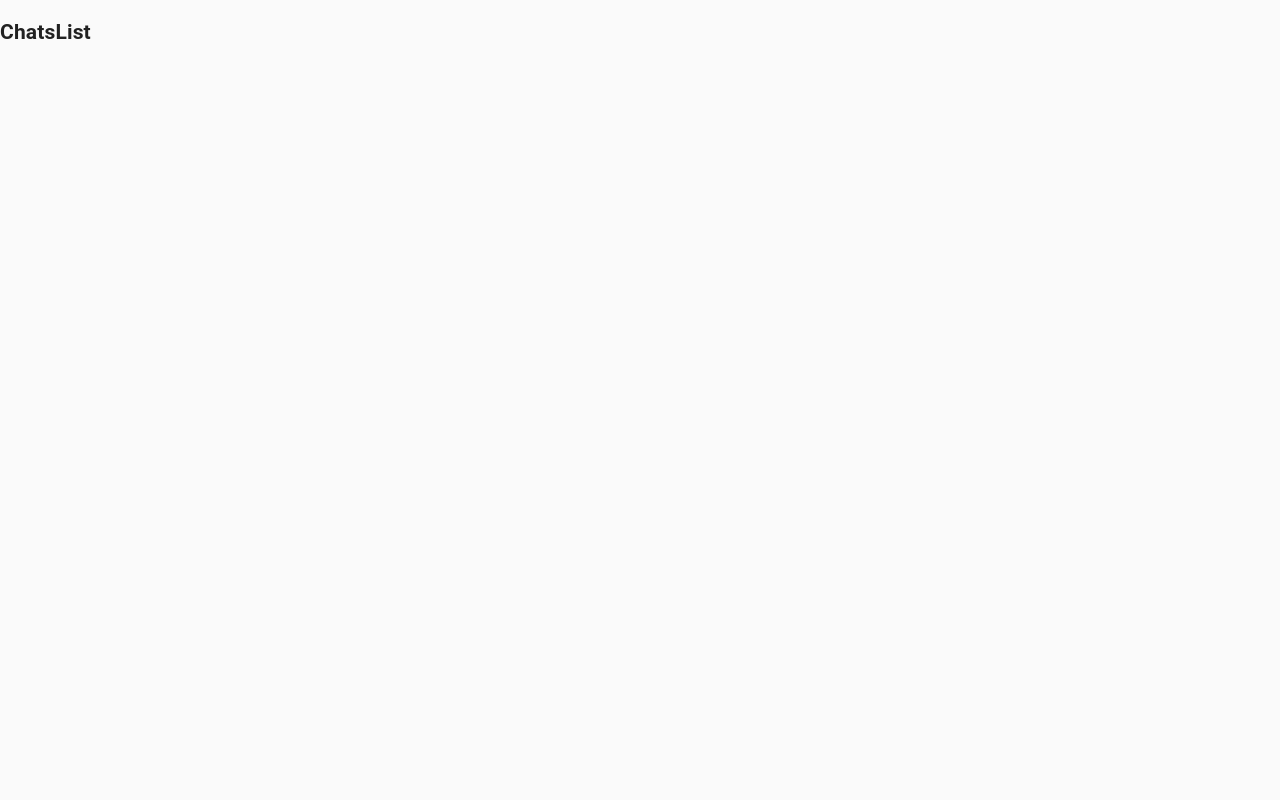
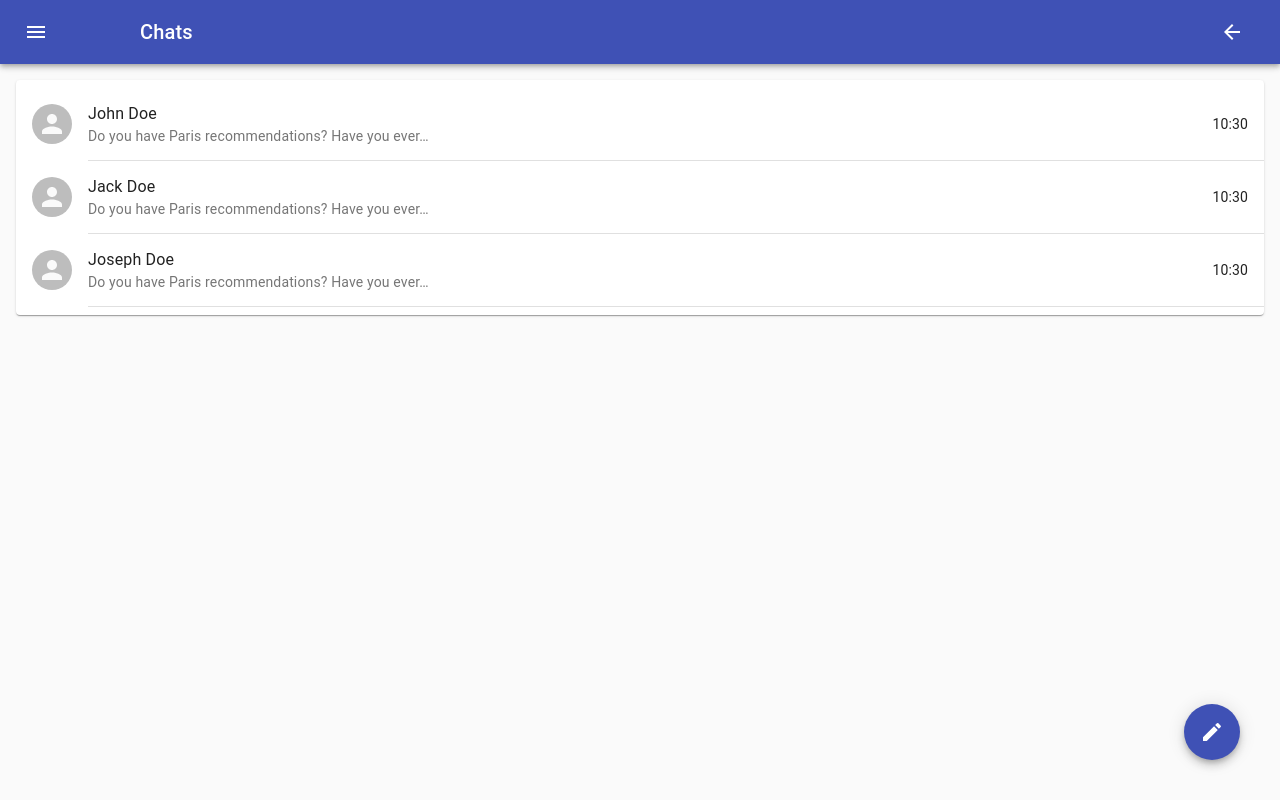
Before and after one commit to IVIosi/chat-app-client, a React app: page /chats in a window 1280 px wide. Built offline with nearby package versions, Linux system fonts and the light colour scheme.

Commit message:
add chats list page

```diff
--- a/app/pages/chats-list.js
+++ b/app/pages/chats-list.js
@@ -1,5 +1,91 @@
-import React from "react";
+import React, { Fragment } from "react";
+import MainAnatomy from "@app/components/main-anatomy";
+import { makeStyles } from "@material-ui/core/styles";
+import {
+  List,
+  ListItem,
+  ListItemAvatar,
+  Avatar,
+  ListItemText,
+  ListItemSecondaryAction,
+  Divider
+} from "@material-ui/core";
+import { Link, useHistory } from "react-router-dom";
+
+const useStyles = makeStyles(theme => ({
+  titleText: {
+    paddingLeft: theme.spacing(2)
+  },
+  content: {
+    minHeight: "100%"
+  }
+}));
 
 export default function ChatsList() {
-  return <h2>ChatsList</h2>;
+  const history = useHistory();
+  const classes = useStyles();
+
+  const latestChats = [
+    {
+      id: "1",
+      name: "John Doe",
+      userName: "john_doe",
+      chatPreview: {
+        content: "Do you have Paris recommendations? Have you ever…",
+        date: "10:30"
+      }
+    },
+    {
+      id: "2",
+      name: "Jack Doe",
+      userName: "jack_doe",
+      chatPreview: {
+        content: "Do you have Paris recommendations? Have you ever…",
+        date: "10:30"
+      }
+    },
+    {
+      id: "3",
+      name: "Joseph Doe",
+      userName: "joseph_doe",
+      chatPreview: {
+        content: "Do you have Paris recommendations? Have you ever…",
+        date: "10:30"
+      }
+    }
+  ];
+
+  return (
+    <MainAnatomy
+      hasBackIcon
+      title="Chats"
+      fab={{
+        iconName: "create",
+        label: "Create",
+        action: () => history.push("/contacts")
+      }}
+    >
+      <List>
+        {latestChats.map(chat => (
+          <Fragment key={chat.id}>
+          <Link to={`/chat?=${chat.userName}`}>
+            <ListItem alignItems="flex-start">
+              <ListItemAvatar>
+                <Avatar alt={chat.name} />
+              </ListItemAvatar>
+              <ListItemText
+                primary={chat.name}
+                secondary={chat.chatPreview.content}
+              />
+              <ListItemSecondaryAction>
+                {chat.chatPreview.date}
+              </ListItemSecondaryAction>
+            </ListItem>
+            </Link>
+            <Divider variant="inset" component="li" />
+          </Fragment>
+        ))}
+      </List>
+    </MainAnatomy>
+  );
 }
```
